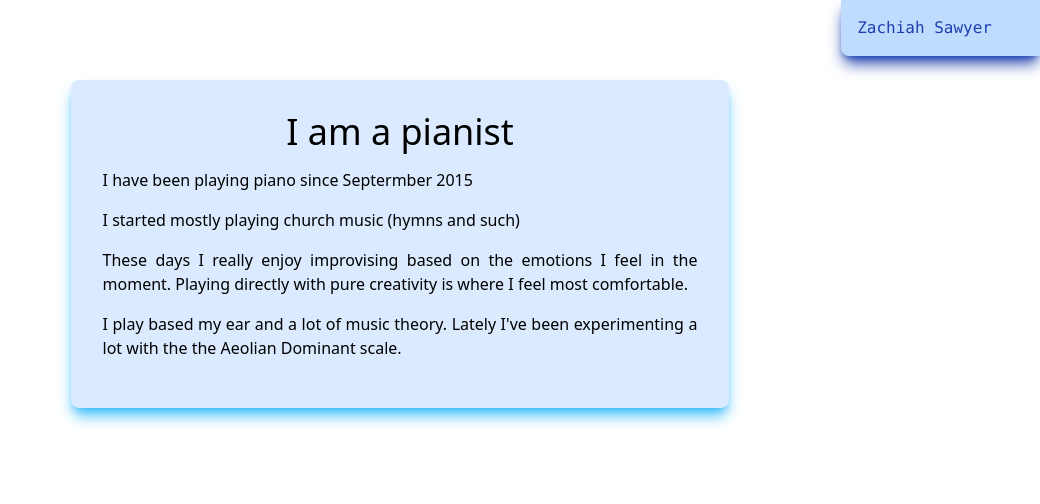
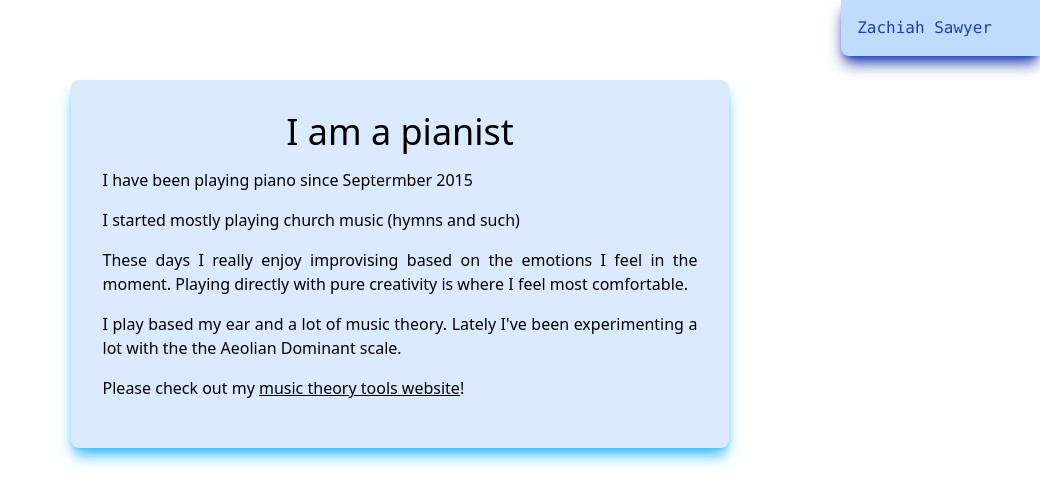
Before and after one commit to Zachiah/personal-site, a SvelteKit app: page /skills/pianist in a window 1280 px wide. Shown: the top 504 px of the page, without its empty margins (240-1280 px from the left). Built offline with nearby package versions, Linux system fonts and the light colour scheme.

Commit message:
Add link to music-theory site on pianist page

```diff
--- a/src/routes/skills/pianist/+page.svelte
+++ b/src/routes/skills/pianist/+page.svelte
@@ -21,4 +21,7 @@
 		I play based my ear and a lot of music theory. Lately I've been experimenting a lot with the the
 		Aeolian Dominant scale.
 	</p>
+	<p>
+		Please check out my <a href="https://music-theory.zachiah.com/">music theory tools website</a>!
+	</p>
 </SimplePageWrapper>
```
